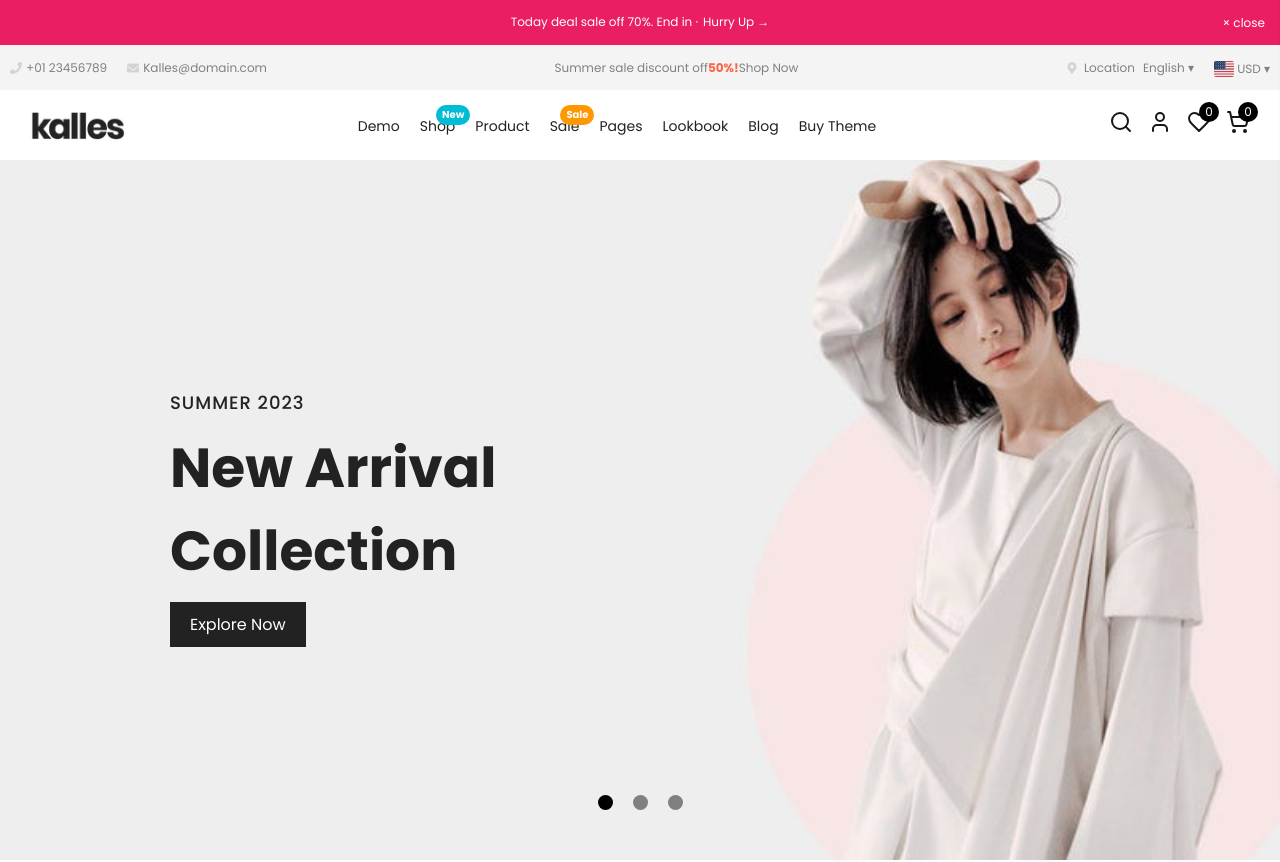
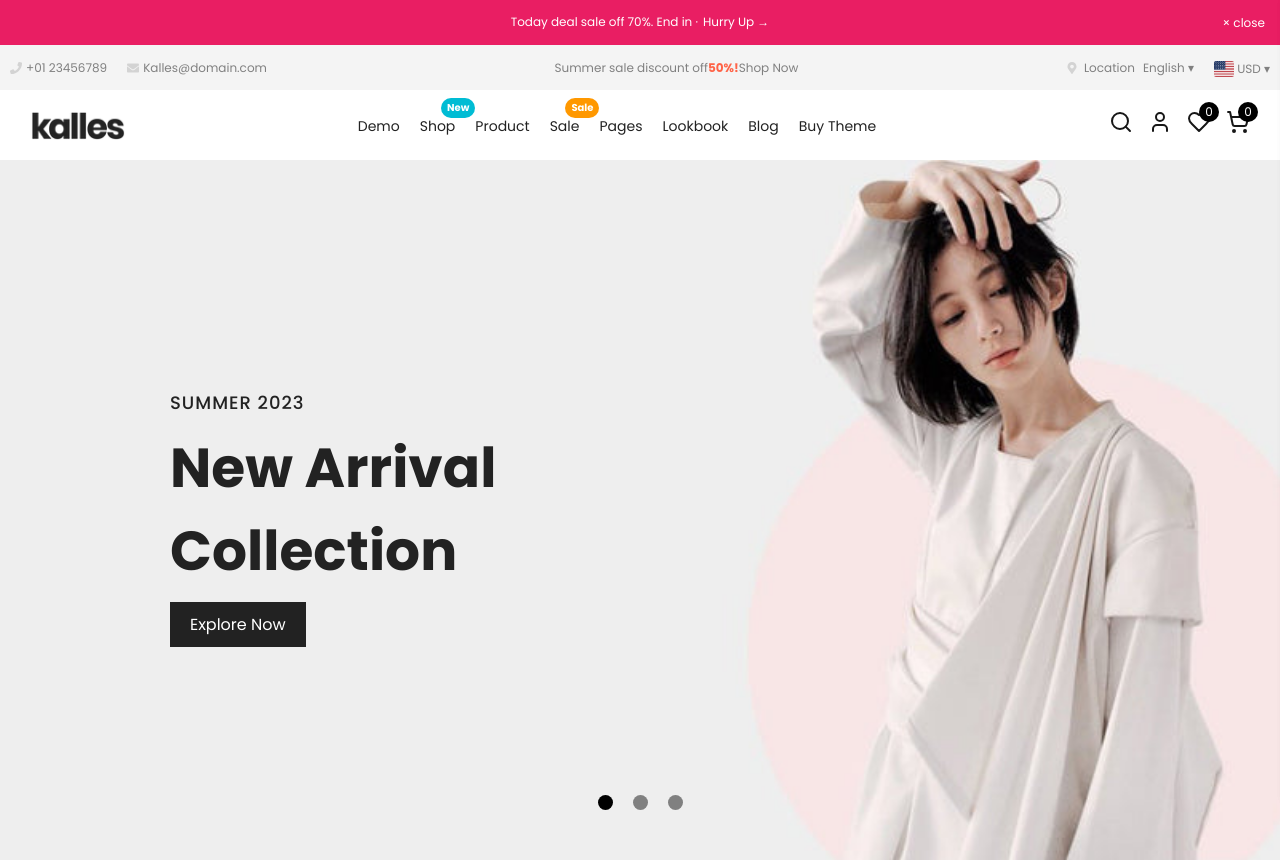
Before and after one commit to quintusintern/Shopify-web, a Next.js app: page / in a window 1280 px wide. Shown: the top 862 px of the page. Built offline with nearby package versions, Linux system fonts and the light colour scheme.

Commit message:
navbar button badges placement fixed

```diff
--- a/src/components/Navbar/Navbar.module.css
+++ b/src/components/Navbar/Navbar.module.css
@@ -186,7 +186,7 @@
     padding: 0 50px 0 20px;
     line-height: 18px;;
     border: 1px solid #ccc;
-    border-radius: 25px; /* Rounded edges */
+    border-radius: 25px;
     font-size: 16px;
     outline: none;
     background-color: white;
@@ -195,15 +195,14 @@
     font-family: Poppins;
   }
 
-
   .SearchIcon {
     position: absolute;
-    right: 15px; /* Moves icon inside the input box */
+    right: 15px;
     top: 50%;
     transform: translateY(-50%);
     color: black;
     font-size: 15px;
-    pointer-events: none; /* Prevents interaction with the icon */
+    pointer-events: none;
     width: 50px;
     background-color: transparent;
   }
@@ -332,8 +331,8 @@
 .newBadge,
 .saleBadge {
   position: absolute;
-  top: -8px;
-  right: -15px;
+  top: -15px;
+  right: -20px;
   background-color: #00bcd4;
   color: white;
   font-size: 10px;
```
